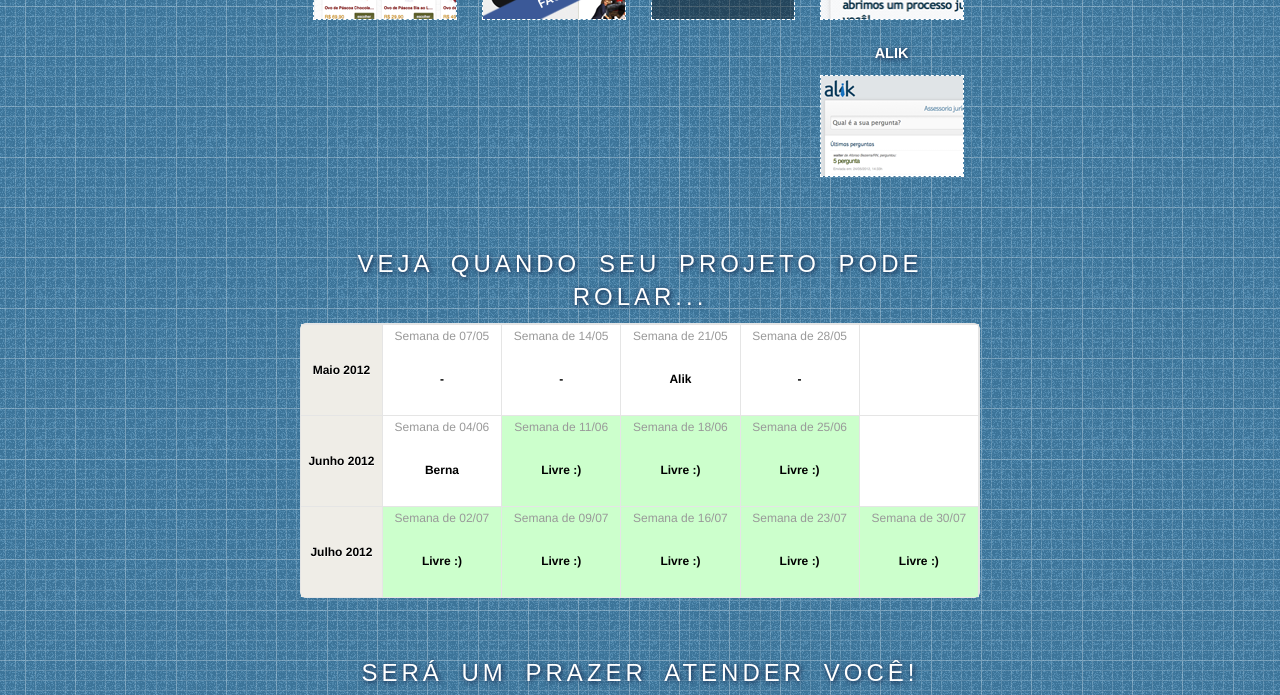
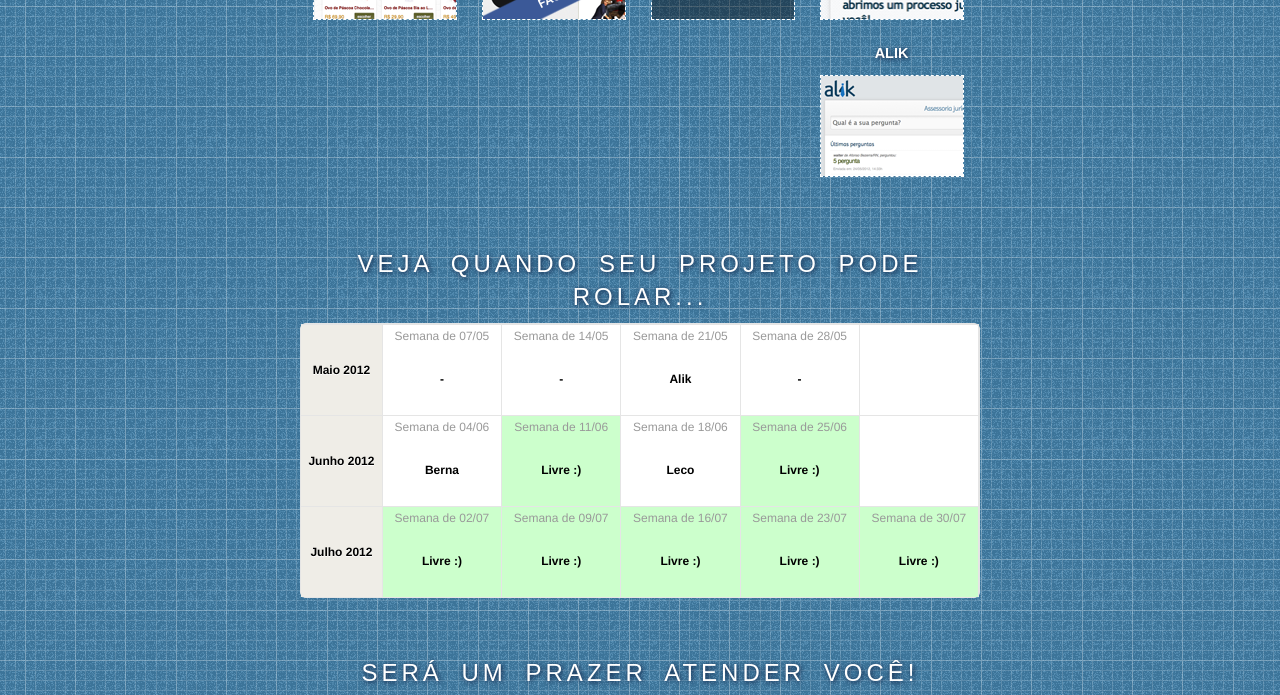
Before and after one commit to marciomarques/startupdev.github.com, a Jekyll site: the page built from index.html, in a window 1280 px wide and 900 px high, scrolled down 1529 px, cut to the strip 0-695 px from the top of the window. Built offline with Jekyll 4.4.1, drawn with Linux system fonts in a browser that asks for light colours; nearby versions of some CDN libraries; some web fonts are replaced.

Commit message:
Adding Leco on calendar.

```diff
--- a/index.html
+++ b/index.html
@@ -555,11 +555,11 @@ layout: default
             </strong>
           </div>
         </td>
-        <td class="current">
+        <td>
           <div class="day">Semana de 18/06</div>
           <div class="day-content">
             <strong>
-              Livre :)
+              Leco
             </strong>
           </div>
         </td>
```
